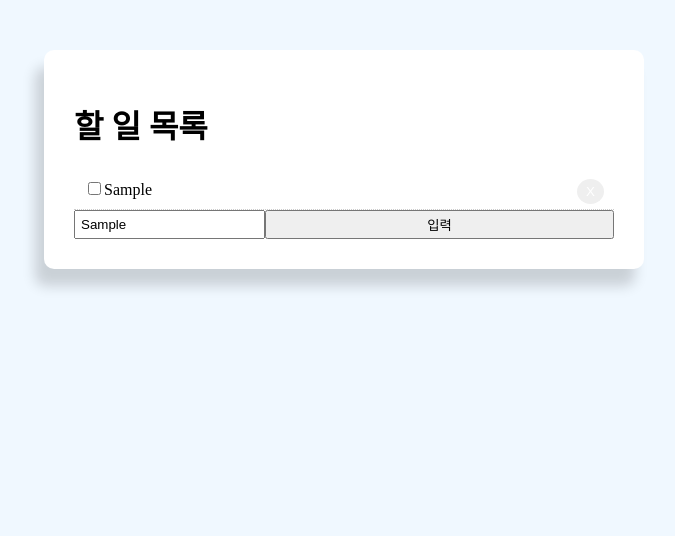
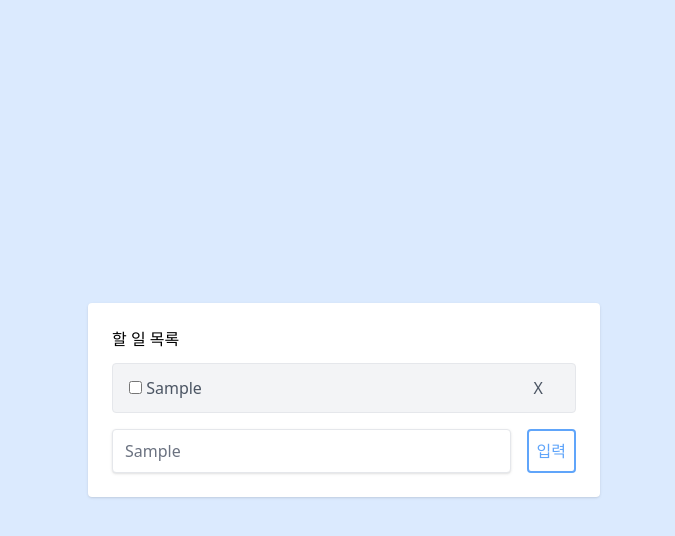
Before and after one commit to kwonyongjun1/Front-end-curriculum, a React (Create React App) app in the folder React/react-todo-app/: page / in a window 1280 px wide. Both pictures are taken after typing "Sample" into the empty fields and a click on the input "입력". Shown: the top 536 px of the page, without its empty margins (296-971 px from the left). Built offline with nearby package versions, Linux system fonts and the light colour scheme.

Commit message:
feat: TailwindCSS 적용

```diff
--- a/React/react-todo-app/package.json
+++ b/React/react-todo-app/package.json
@@ -34,5 +34,10 @@
       "last 1 firefox version",
       "last 1 safari version"
     ]
+  },
+  "devDependencies": {
+    "autoprefixer": "^10.4.14",
+    "postcss": "^8.4.21",
+    "tailwindcss": "^3.2.7"
   }
 }
--- a/React/react-todo-app/src/App.css
+++ b/React/react-todo-app/src/App.css
@@ -1,3 +1,7 @@
+@tailwind base;
+@tailwind components;
+@tailwind utilities;
+
 .container{
   margin: auto;
   max-width: 600px;
--- a/React/react-todo-app/src/App.js
+++ b/React/react-todo-app/src/App.js
@@ -33,9 +33,9 @@
 
 
     return(
-      <div className='container'>
-        <div className='todoBlock'>
-          <div className='title'>
+      <div className="flex items-center justify-center w-screen h-screen bg-blue-100">
+        <div className='w-full p-6 m-4 bg-white rounded shadow lg:w-3/4 lg:max-w-lg'>
+          <div className='flex justify-between mb-3'>
             <h1>할 일 목록</h1>
           </div>
 
--- a/React/react-todo-app/src/components/Form.js
+++ b/React/react-todo-app/src/components/Form.js
@@ -8,20 +8,19 @@
 
   return (
     <div>
-        <form style = {{display: 'flex'}} onSubmit={handleSubmit}>
+        <form onSubmit={handleSubmit} className="flex pt-2">
               <input
                 type = "text"
                 name = "value"
-                style= {{ felx : '10', padding : '5px'}}
+                className='w-full px-3 py-2 mr-4 text-gray-500 border rounded shadow'
                 placeholder="해야 할 일을 입력하세요."
                 value = {value}
                 onChange={handleChange}
                 />
                 <input
+                  className='p-2 text-blue-400 border-2 border-blue-400 rounded hover:text-white hover:bg-blue-200'
                   type="submit"
                   value="입력"
-                  className="btn"
-                  style={{flex: '1'}}
                 />
             </form>
     </div>
--- a/React/react-todo-app/src/components/List.js
+++ b/React/react-todo-app/src/components/List.js
@@ -2,14 +2,6 @@
 
 export default function List({todoData, setTodoDate}) {
 
-    const btnStyle = {
-        color : "#fff",
-        border : "none",
-        padding : "5px 9px",
-        borderRadius : "50%",
-        cursor : "pointer",
-        float : "right"
-      }
       const handleCompleteChange = (id) =>{
         let newTodoData = todoData.map((data) =>{
           if(data.id === id){
@@ -20,14 +12,6 @@
         setTodoDate(newTodoData);
       }
 
-      const getStyle = (completed) =>{
-        return {
-          padding : "10px",
-          borderBottom : "1px #ccc dotted",
-          textDecoration : completed ? "line-through" : "none"
-        }
-      }
-
       const handleClick = (id) =>{
         let newTodoData = todoData.filter((data) => data.id !== id);
         setTodoDate(newTodoData)
@@ -35,14 +19,20 @@
   return (
     <div>
         {todoData.map((data) => (
-            <div style={getStyle(data.isCompleted)} key={data.id}>
-              <input
-                type= "checkbox"
-                onChange={() => handleCompleteChange(data.id)}
-                defaultChecked={data.isCompleted}
-                />
-              {data.title}
-              <button style={btnStyle} onClick={() => handleClick(data.id)}>X</button>
+            <div key={data.id}>
+              <div className='flex items-center justify-between px-4 py-1 my-2 text-gray-600 bg-gray-100 border rounded'>
+                <div className='items-center'>
+                  <input
+                    type= "checkbox"
+                    onChange={() => handleCompleteChange(data.id)}
+                    defaultChecked={data.isCompleted}
+                    />
+                <span className={data.isCompleted ? 'line-through' : undefined}> {data.title} </span>
+                </div>
+                <div>
+                  <button className='px-4 py-2 float-right' onClick={() => handleClick(data.id)}>X</button>
+                </div>
+              </div>
           </div>
           ))}
     </div>
--- a/React/react-todo-app/src/index.css
+++ /dev/null
@@ -1,3 +0,0 @@
-body {
-  background-color: aliceblue;
-}
--- a/React/react-todo-app/src/index.js
+++ b/React/react-todo-app/src/index.js
@@ -1,6 +1,5 @@
 import React from 'react';
 import ReactDOM from 'react-dom/client';
-import './index.css';
 import App from './App';
 import reportWebVitals from './reportWebVitals';
 
--- /dev/null
+++ b/React/react-todo-app/tailwind.config.js
@@ -0,0 +1,10 @@
+/** @type {import('tailwindcss').Config} */
+module.exports = {
+  content: [
+    "./src/**/*.{js,jsx,ts,tsx}",
+  ],
+  theme: {
+    extend: {},
+  },
+  plugins: [],
+}
```
Also changed, not shown: 1 other file (tests, documents, lock files or other folders).
